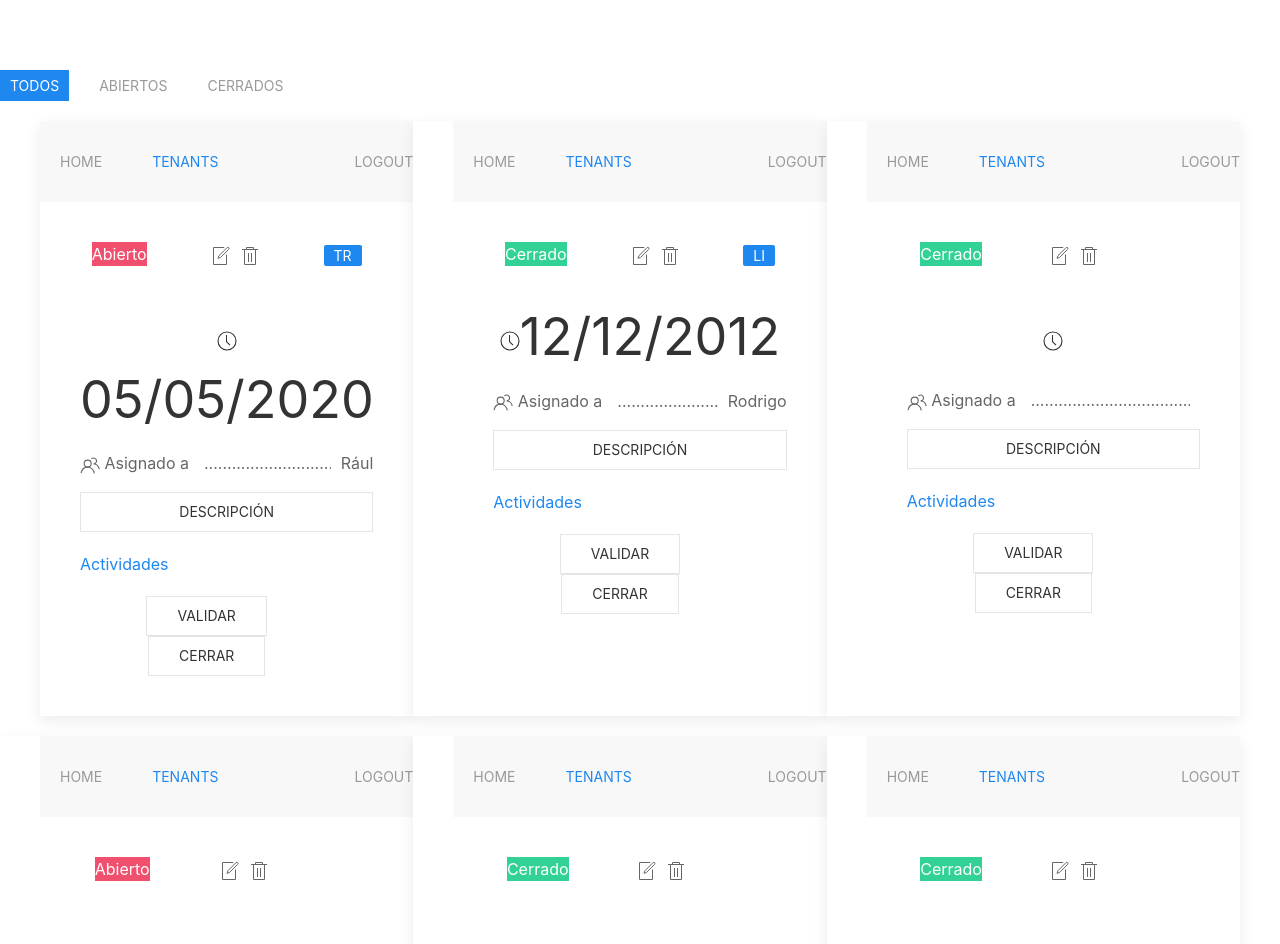
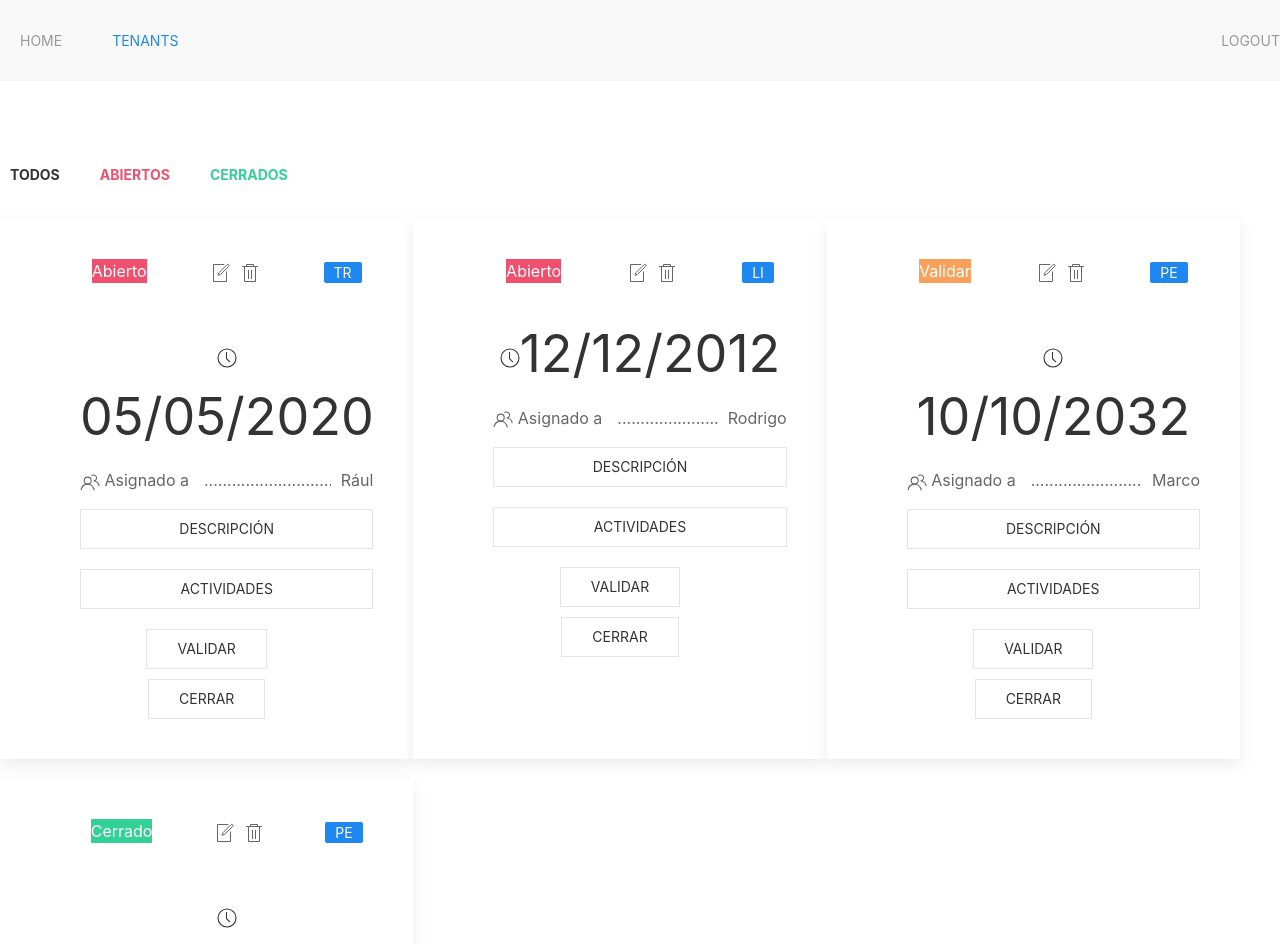
Before and after one commit to JosafatSolis/irondesk_front, a React (Create React App) app in the folder FRONT/my-app/: page /tickets in a window 1280 px wide. Shown: the top 944 px of the page. Built offline with nearby package versions, Linux system fonts and the light colour scheme.

Commit message:
se corrigieron warnings y sustituyeron anchors, un poco mas de formato y orden a algunas partes del codigo para facilitar su lectura

```diff
--- a/FRONT/my-app/src/App.js
+++ b/FRONT/my-app/src/App.js
@@ -16,7 +16,7 @@ class App extends Component {
       >
 
       <NavBar></NavBar>
-
+      {/*CREAR UN ESTADO PARA QUE AL HACER LOGIN APAREZCA LOGOUT Y ALREVES */}
 
 
 
--- a/FRONT/my-app/src/components/TicketCard.js
+++ b/FRONT/my-app/src/components/TicketCard.js
@@ -1,5 +1,5 @@
 import React, { Component } from "react";
-import NavBar from "./Navbar";
+
 
 export default class TicketCard extends Component {
   render() {
@@ -7,9 +7,8 @@ export default class TicketCard extends Component {
 
 
 <div>
-  <NavBar></NavBar>
 
-      <div className="uk-card-body">
+      <div className="uk-card-body ">
         <div className="uk-grid uk-flex-around">
           <div>
 
@@ -24,12 +23,13 @@ export default class TicketCard extends Component {
             </div>
 
         </div>
-          <div>
-            <ul className="uk-iconnav">
+
+      <div>
+          <ul className="uk-iconnav">
               <li>  <button href="#" uk-icon="icon: file-edit">  </button>      </li>
               <li>  <button href="#" uk-icon="icon: trash">      </button>      </li>
-            </ul>
-          </div>
+          </ul>
+      </div>
 
           <div>
             <div className="uk-label">
@@ -63,7 +63,10 @@ export default class TicketCard extends Component {
                style={{ textAlign: "initial" }}>
             <ul uk-accordion="multiple: true">
               <li className="uk-closed">
-                <button className="uk-accordion-title uk-button uk-button-default uk-width-1-1 uk-margin-small-bottom"> Descripción</button>
+                <button
+                className="uk-accordion-title uk-button uk-button-default uk-width-1-1 uk-margin-small-bottom">
+                Descripción
+                </button>
                   <div className="uk-accordion-content">
                     <article className="uk-comment uk-comment-primary uk-margin">
                     <header
@@ -91,7 +94,8 @@ export default class TicketCard extends Component {
           <div className="container-fluid" style={{ textAlign: "initial" }}>
             <ul uk-accordion="multiple: true">
               <li className="uk-closed">
-                <a className="uk-accordion-title">Actividades</a>
+
+                <button className="uk-accordion-title uk-button uk-button-default uk-width-1-1 uk-margin-small-bottom">Actividades</button>
                 <div className="uk-accordion-content">
                   <div className="uk-overflow-auto uk-height-small uk-width-max uk-width-auto">
 
@@ -127,7 +131,7 @@ export default class TicketCard extends Component {
           </div>
 
           <div className="uk-grid uk-flex-around">
-            <div>
+            <div className="uk-margin-small">
                 <button className="uk-button uk-button-default">Validar</button>
             </div>
 
--- a/FRONT/my-app/src/components/TicketsContainer.js
+++ b/FRONT/my-app/src/components/TicketsContainer.js
@@ -1,12 +1,20 @@
 import React, { Component } from "react";
 import TicketCard from "./TicketCard";
+import NavBar from "./Navbar";
 
 export default class TicketsContainer extends Component {
   render() {
 
 
     return (
-       <section className="uk-section">
+
+      <div className="container-fluid">
+
+      <div >
+        <NavBar />
+      </div>
+
+      <section className="uk-section">
     {/* //     <div className="uk-container">
     //       <div className="uk-grid uk-child-width-1-3">
     //         <span className="uk-card uk-card-default uk-card-default">Algo</span>
@@ -15,28 +23,39 @@ export default class TicketsContainer extends Component {
     //       </div>
     //     </div> */}
 
+{/*SECCION PARA FILTRAR TICKETS */}
         <div uk-filter="target: .js-filter">
           <ul className="uk-subnav uk-subnav-pill">
-            <li className="uk-active" uk-filter-control="">
-              <a href="#">Todos</a>
+
+            <li  uk-filter-control="" className="uk-active">
+              <button className="uk-button uk-text-emphasis">
+                <strong>    Todos</strong>   </button>
             </li>
-            <li uk-filter-control="[status='Abierto']">
-              <a href="#">Abiertos</a>
+
+            <li uk-filter-control="[status='Abierto']" >
+              <button className="uk-button uk-text-danger">   <strong>abiertos</strong>    </button>
             </li>
+
             <li uk-filter-control="[status='Cerrado']">
-              <a href="#">Cerrados</a>
+              <button className="uk-button uk-text-success">    <strong>cerrados</strong>    </button>
             </li>
+
           </ul>
+
+
           <div className="uk-container">
             <div className="js-filter uk-grid uk-text-center uk-child-width-1-1 uk-child-width-1-2@s uk-child-width-1-3@m"
                  uk-scrollspy="cls: uk-animation-fade; target: .uk-card; delay: 100; repeat: false" >
 
-              <div>
-                <div
+
+{/*STATUS/STATE --> UN POCO CONFUSO ABIERTO/CERRADO   */}
+{/*state = Open/ClosingRequested/Cerrado */}
+{/*status = Abierto/Cerrado */}
+ {/*Solución temporal QUE DATE, la ponga el usuario al registrar FORM */}
+              <div
                   status="Abierto"
                   className="uk-card uk-card-default uk-margin-bottom" >
 
-                {/*Solución temporal DATE, la ponga el usuario al registrar FORM */}
                 <TicketCard
                   code="BT"
                   name="Bimbo Toluca"
@@ -46,48 +65,65 @@ export default class TicketsContainer extends Component {
                   user="Pedro Suárez"
                   reportDate={"05/05/2020"}
                   description="Hubo un problema al iniciar el equipo porque no encendió correctamente a la hora que se ocupaba."
+                 />
+              </div>
 
 
-                 />
-              </div></div>
-              <div status="Abierto" className="uk-card uk-card-default uk-margin-bottom">
-                {/*Solución temporal DATE, que lo cree el propio usuario al meter el formulario */}
+              <div status="Abierto"
+                   className="uk-card uk-card-default uk-margin-bottom">
+
                 <TicketCard
                 code="KO"
                 name="Coca-cola"
-                state="Closed"
+                state="Open"
                 tenantCode="LI"
                 assignated="Rodrigo"
                 user="Eduardo Palomo"
                 reportDate="12/12/2012"
                 description="Hubo un problema al actualizar el equipo."
+                />
+              </div>
 
 
+              <div status="Abierto"
+                   className="uk-card uk-card-default uk-margin-bottom">
+
+                <TicketCard
+                code="PE"
+                name="Pepsi"
+                state="ClosingRequested"
+                tenantCode="PE"
+                assignated="Marco"
+                user="Deivid"
+                reportDate="10/10/2032"
+                description="no jala no furula."
                 />
+              </div>
 
+
+              <div status="Cerrado"
+                   className="uk-card uk-card-default uk-margin-bottom">
+
+                <TicketCard
+                code="PE"
+                name="Pepsi"
+                state="Cerrado"
+                tenantCode="PE"
+                assignated="Marco"
+                user="Deivid"
+                reportDate="10/10/2032"
+                description="no jala no furula."
+                />
               </div>
-              <div status="Cerrado" className="uk-card uk-card-default uk-margin-bottom">
-                <TicketCard code="BT" name="Bimbo Toluca"  state="ClosedRequested" />
-              </div>
-              <div status="ClosingRequested" className="uk-card uk-card-default uk-margin-bottom">
-                <TicketCard code="BT" name="Bimbo Toluca" state="Open" />
-              </div>
-              <div status="Abierto" className="uk-card uk-card-default uk-margin-bottom">
-                <TicketCard code="BT" name="Bimbo Toluca" />
-              </div>
-              <div status="Cerrado" className="uk-card uk-card-default uk-margin-bottom">
-                <TicketCard code="BT" name="Bimbo Toluca" />
-              </div>
-              <div status="Abierto" className="uk-card uk-card-default uk-margin-bottom">
-                <TicketCard code="BT" name="Bimbo Toluca" />
-              </div>
+
+
 
             </div>
           </div>
         </div>
+      </section>
+      </div>
 
-
-      </section>
     );
   }
 }
--- a/FRONT/my-app/src/index.js
+++ b/FRONT/my-app/src/index.js
@@ -20,9 +20,7 @@ ReactDOM.render(
         <Route exact path="/"      component={App} />
         <Route exact path="/login" component={Login} />
 
-        <Route path="/tenants/:id"         component={TicketCard} />
         <Route exact path="/tickets" component={TicketsContainer} />
-
         <Route exact path="/newticket" component={FormikForm} />
 
     </BrowserRouter>,
```
